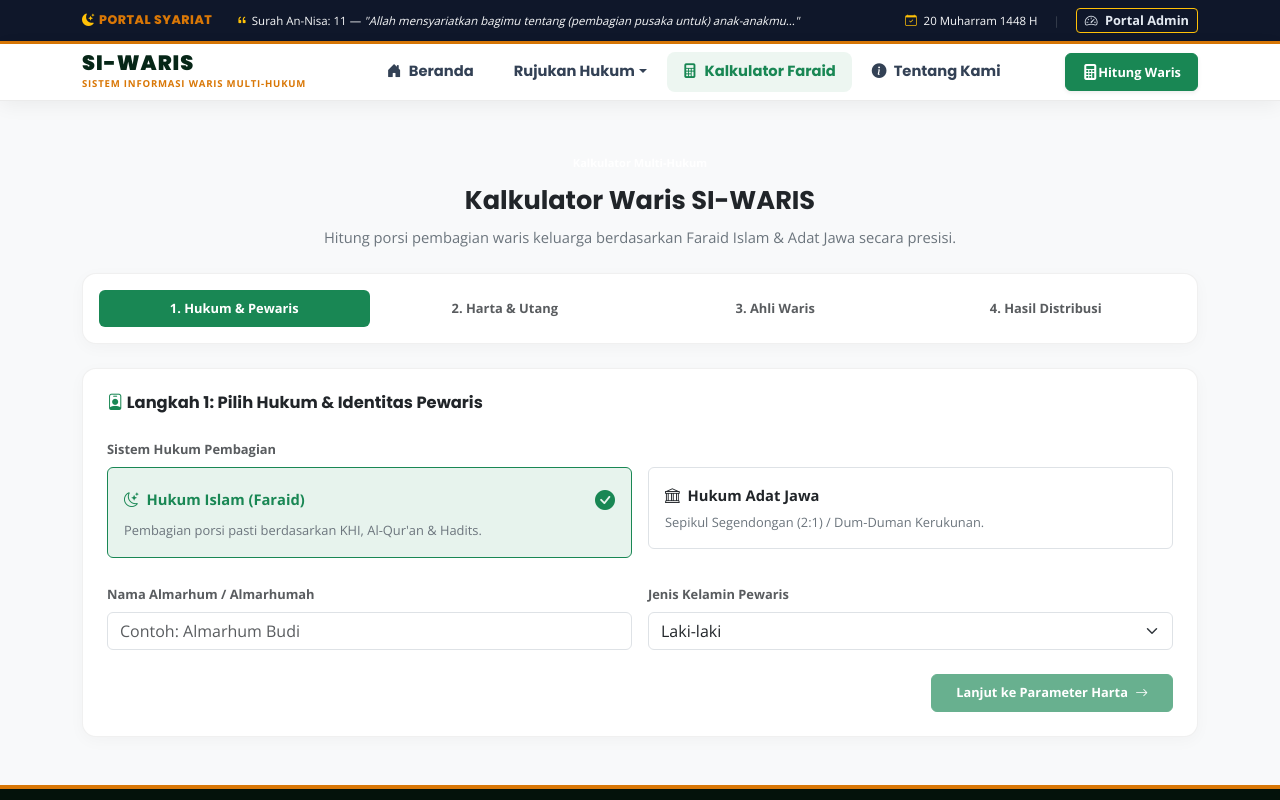
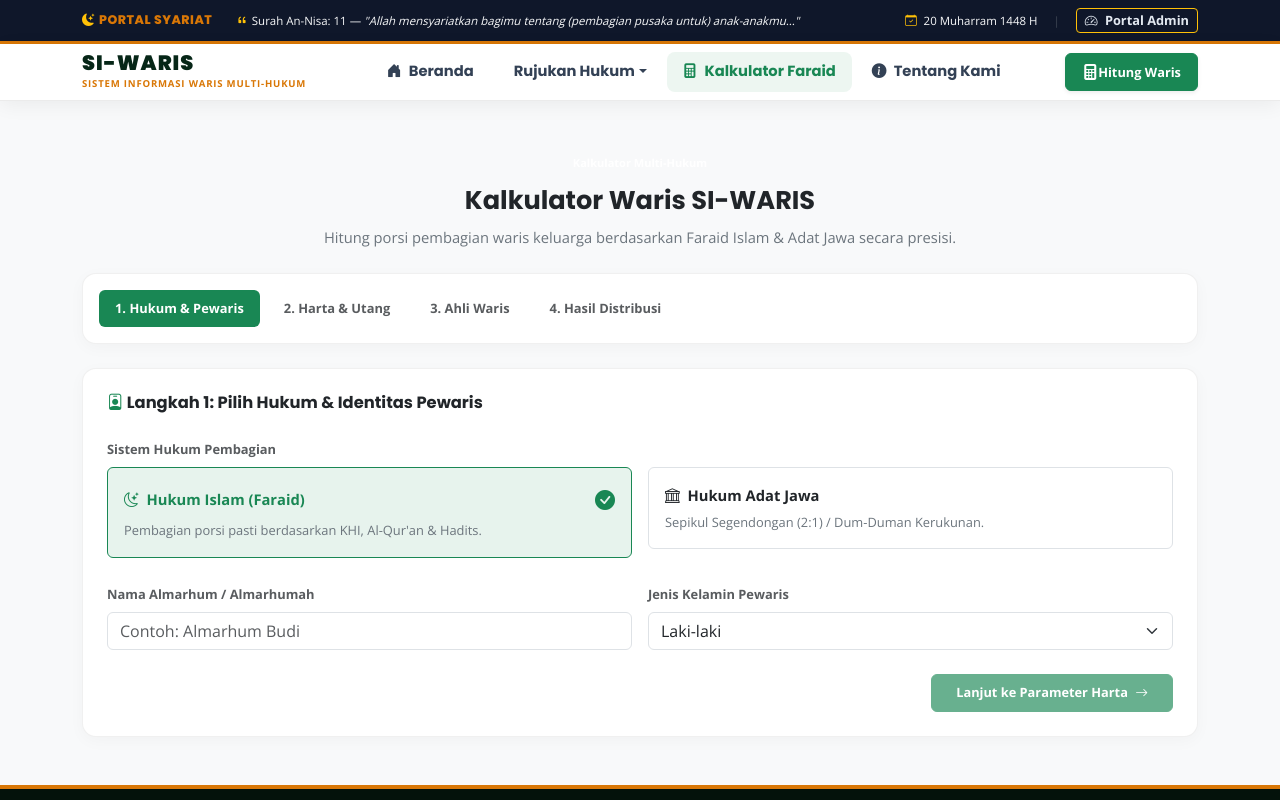
Before and after one commit to Kader2637/si-waris, a Next.js app: page /kalkulator in a window 1280 px wide. Shown: the top 800 px of the page. Built offline with nearby package versions, Linux system fonts and the light colour scheme.

Commit message:
feat: add inheritance calculator page with support for Islamic Faraid and Javanese Adat law

```diff
--- a/app/(public)/kalkulator/page.tsx
+++ b/app/(public)/kalkulator/page.tsx
@@ -119,28 +119,44 @@ export default function KalkulatorPage() {
           <p className="text-secondary small">Hitung porsi pembagian waris keluarga berdasarkan Faraid Islam & Adat Jawa secara presisi.</p>
         </div>
 
-        {/* Wizard Steps Nav Pills */}
-        <div className="card wp-card p-3 mb-4">
-          <ul className="nav nav-pills nav-justified small fw-bold">
-            <li className="nav-item">
-              <span className={`nav-link ${currentStep === 1 ? "active bg-success text-white" : currentStep > 1 ? "text-success" : "text-muted"}`}>
+        {/* Wizard Steps Nav Pills (Horizontal Scroll & Text-Nowrap on Mobile) */}
+        <div className="card wp-card p-2 p-md-3 mb-4 overflow-x-auto">
+          <ul className="nav nav-pills flex-nowrap small fw-bold text-nowrap">
+            <li className="nav-item shrink-0">
+              <button
+                type="button"
+                onClick={() => setCurrentStep(1)}
+                className={`nav-link border-0 text-nowrap py-2 px-3 ${currentStep === 1 ? "active bg-success text-white" : currentStep > 1 ? "text-success bg-success-subtle" : "text-muted"}`}
+              >
                 1. Hukum & Pewaris
-              </span>
+              </button>
             </li>
-            <li className="nav-item">
-              <span className={`nav-link ${currentStep === 2 ? "active bg-success text-white" : currentStep > 2 ? "text-success" : "text-muted"}`}>
+            <li className="nav-item shrink-0 ms-1 ms-md-2">
+              <button
+                type="button"
+                onClick={() => currentStep > 1 && setCurrentStep(2)}
+                className={`nav-link border-0 text-nowrap py-2 px-3 ${currentStep === 2 ? "active bg-success text-white" : currentStep > 2 ? "text-success bg-success-subtle" : "text-muted"}`}
+              >
                 2. Harta & Utang
-              </span>
+              </button>
             </li>
-            <li className="nav-item">
-              <span className={`nav-link ${currentStep === 3 ? "active bg-success text-white" : currentStep > 3 ? "text-success" : "text-muted"}`}>
+            <li className="nav-item shrink-0 ms-1 ms-md-2">
+              <button
+                type="button"
+                onClick={() => currentStep > 2 && setCurrentStep(3)}
+                className={`nav-link border-0 text-nowrap py-2 px-3 ${currentStep === 3 ? "active bg-success text-white" : currentStep > 3 ? "text-success bg-success-subtle" : "text-muted"}`}
+              >
                 3. Ahli Waris
-              </span>
+              </button>
             </li>
-            <li className="nav-item">
-              <span className={`nav-link ${currentStep === 4 ? "active bg-success text-white" : "text-muted"}`}>
+            <li className="nav-item shrink-0 ms-1 ms-md-2">
+              <button
+                type="button"
+                onClick={() => currentStep > 3 && setCurrentStep(4)}
+                className={`nav-link border-0 text-nowrap py-2 px-3 ${currentStep === 4 ? "active bg-success text-white" : "text-muted"}`}
+              >
                 4. Hasil Distribusi
-              </span>
+              </button>
             </li>
           </ul>
         </div>
@@ -316,27 +332,29 @@ export default function KalkulatorPage() {
         {/* STEP 3: AHLI WARIS */}
         {currentStep === 3 && (
           <div className="card wp-card p-4">
-            <div className="d-flex justify-content-between align-items-center mb-4">
+            <div className="d-flex flex-column flex-md-row justify-content-between align-items-md-center gap-2 mb-4">
               <h5 className="wp-widget-header m-0">
                 <i className="bi bi-people-fill text-success"></i> Langkah 3: Daftar Silsilah Ahli Waris
               </h5>
-              <button className="btn btn-sm btn-outline-success fw-bold" onClick={() => addHeir()}>
+              <button className="btn btn-sm btn-outline-success fw-bold align-self-start align-self-md-auto" onClick={() => addHeir()}>
                 <i className="bi bi-plus-circle me-1"></i> Tambah Ahli Waris
               </button>
             </div>
 
             {/* Quick Presets */}
             <div className="mb-3">
-              <span className="small font-monospace text-muted me-2">Pintasan Cepat:</span>
+              <span className="small font-monospace text-muted d-block d-md-inline mb-2 mb-md-0 me-2">Pintasan Cepat:</span>
+              <div className="d-flex flex-wrap gap-1">
                 {["Istri", "Suami", "Anak Laki-laki", "Anak Perempuan", "Ayah", "Ibu"].map((h) => (
                   <button
                     key={h}
-                  className="btn btn-sm btn-light border me-1 mb-1 font-weight-bold"
+                    className="btn btn-sm btn-light border font-weight-bold"
                     onClick={() => addHeir(h)}
                   >
                     + {h}
                   </button>
                 ))}
+              </div>
             </div>
 
             {/* Dynamic List */}
@@ -411,12 +429,12 @@ export default function KalkulatorPage() {
         {/* STEP 4: HASIL DISTRIBUSI */}
         {currentStep === 4 && hasil && (
           <div className="card wp-card p-4">
-            <div className="d-flex justify-content-between align-items-center mb-4 pb-3 border-bottom">
+            <div className="d-flex flex-column flex-md-row justify-content-between align-items-md-center gap-2 mb-4 pb-3 border-bottom">
               <div>
                 <span className="badge bg-success font-monospace mb-1">KASUS: {hasil.statusAulRadd}</span>
                 <h4 className="font-serif fw-bold text-dark m-0">Laporan Hasil Perhitungan Waris</h4>
               </div>
-              <button className="btn btn-danger btn-sm fw-bold" onClick={downloadPDF}>
+              <button className="btn btn-danger btn-sm fw-bold align-self-start align-self-md-auto" onClick={downloadPDF}>
                 <i className="bi bi-file-earmark-pdf-fill me-1"></i> Unduh PDF Laporan
               </button>
             </div>
--- a/app/(public)/layout.tsx
+++ b/app/(public)/layout.tsx
@@ -86,7 +86,7 @@ export default function PublicLayout({ children }: { children: React.ReactNode }
             <i className="bi bi-list fs-3 text-dark"></i>
           </button>
 
-          {/* Navigation Links */}
+          {/* Navigation Links & Mobile Drawer */}
           <div className={`collapse navbar-collapse ${navbarOpen ? "show py-3" : ""}`}>
             <ul className="navbar-nav mx-auto mb-2 mb-lg-0 align-items-lg-center gap-1">
 
@@ -177,8 +177,19 @@ export default function PublicLayout({ children }: { children: React.ReactNode }
 
             </ul>
 
-            {/* Header Right Action CTA (Responsive Text -> Icon Only on Tiny Screen) */}
-            <div className="d-flex align-items-center gap-2 mt-2 mt-lg-0">
+            {/* Header Right Action CTA + Mobile Admin Login Button */}
+            <div className="d-flex flex-column flex-lg-row align-items-stretch align-items-lg-center gap-2 mt-3 mt-lg-0">
+
+              {/* Mobile Only: Admin Login Button */}
+              <Link
+                href="/admin/dashboard"
+                className="btn btn-outline-dark fw-bold px-3 py-1.5 d-lg-none text-center"
+                onClick={() => setNavbarOpen(false)}
+              >
+                <i className="bi bi-speedometer2 me-1"></i> Masuk Admin Portal
+              </Link>
+
+              {/* Hitung Waris Button */}
               <Link
                 href="/kalkulator"
                 className="btn btn-success fw-bold px-3 py-1.5 shadow-sm d-flex align-items-center justify-content-center gap-1.5"
@@ -189,6 +200,7 @@ export default function PublicLayout({ children }: { children: React.ReactNode }
                 <span className="d-none d-sm-inline">Hitung Waris</span>
               </Link>
             </div>
+
           </div>
 
         </div>
```
Lines whose indentation alone changed are shown as unchanged.
